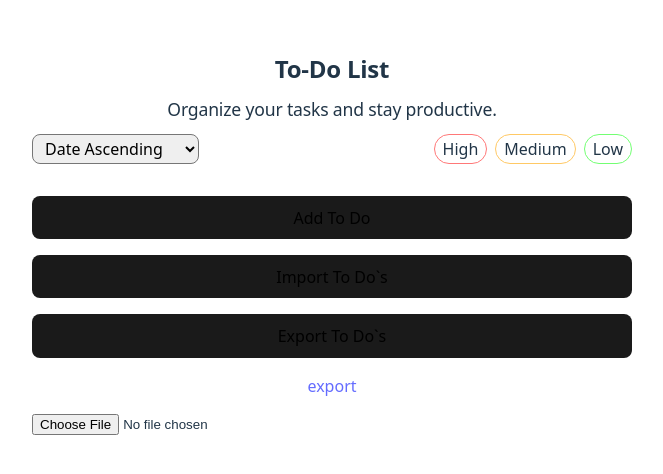
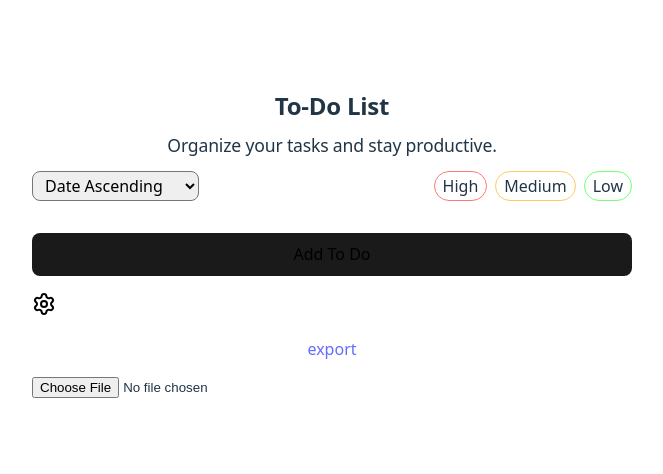
Before and after one commit to Alex761944/react-to-do-app, a React (Vite) app: page / in a window 1280 px wide. Shown: the part 156-630 px from the top of the page, without its empty margins (308-971 px from the left). Built offline with nearby package versions, Linux system fonts and the light colour scheme.

Commit message:
Work in progress

```diff
--- a/src/App.css
+++ b/src/App.css
@@ -15,3 +15,27 @@
     animation: logo-spin infinite 20s linear;
   }
 }
+
+.Settings {
+  display: flex;
+}
+
+.Modal {
+  width: 90%;
+  max-width: 400px;
+  border-radius: var(--border-radius);
+  border: 1px solid white;
+}
+
+.Modal__Close {
+  position: absolute;
+  top: 0;
+  right: 0;
+}
+
+.Modal__Content {
+  display: flex;
+  flex-direction: column;
+  align-items: center;
+  gap: var(--size-m);
+}
--- a/src/App.jsx
+++ b/src/App.jsx
@@ -9,6 +9,7 @@ import { FilterList } from "./components/FilterList/FilterList";
 import { Badge } from "./components/Badge/Badge";
 import { Filter } from "./components/Filter/Filter";
 import { Select } from "./components/Select/Select";
+import { Settings, X } from "lucide-react";
 
 const sortOptions = [
   { label: "Date Ascending", value: "date-ascending" },
@@ -225,9 +226,37 @@ function App() {
 
         <Button onClick={addToDo}>Add To Do</Button>
 
-        <Button>Import To Do`s</Button>
+        <div className="Settings">
+          <Button
+            icon={<Settings />}
+            variant="icon"
+            onClick={() => {
+              const dialog = document.querySelector('[data-modal="settings"]');
+              dialog.showModal();
+            }}
+          />
+        </div>
 
-        <Button>Export To Do`s</Button>
+        <dialog className="Modal" data-modal="settings">
+          <div className="Modal__Content">
+            <div className="Modal__Close">
+              <Button
+                icon={<X />}
+                variant="icon"
+                onClick={() => {
+                  const dialog = document.querySelector(
+                    '[data-modal="settings"]'
+                  );
+                  dialog.close();
+                }}
+              ></Button>
+            </div>
+            <Button>Import To Do`s</Button>
+
+            <Button>Export To Do`s</Button>
+          </div>
+        </dialog>
+
         <a
           href={`data:text/plain;charset=utf-8,${exportData}`}
           download={"todo-export.txt"}
--- a/src/components/Button/Button.css
+++ b/src/components/Button/Button.css
@@ -13,6 +13,7 @@
 .Button--Icon {
   padding: 0;
   background: none;
+  border: none;
 }
 
 button:hover {
--- a/src/components/ToDo/ToDo.jsx
+++ b/src/components/ToDo/ToDo.jsx
@@ -62,7 +62,6 @@ export function ToDo({
     <div className={`ToDo ${isDone ? "ToDo--Done" : ""}`}>
       <label className="ToDo__Content">
         <Checkbox isChecked={isDone} onChange={onToggle}></Checkbox>
-        <input type="checkbox" checked={isDone} onChange={onToggle} />
         {isInEditMode ? (
           <form onSubmit={() => handleSave(inputValue, currentPriority)}>
             <input
```
